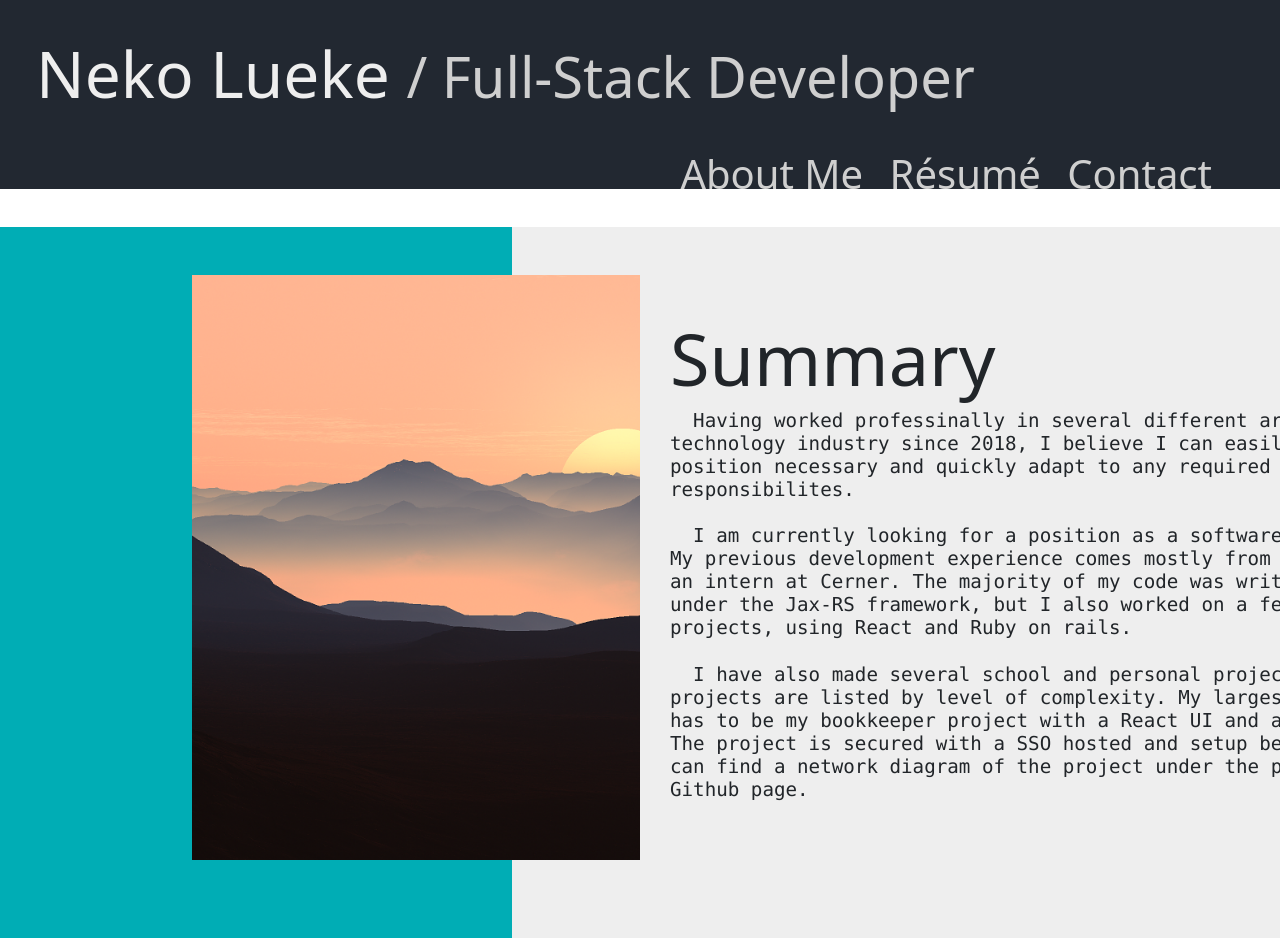
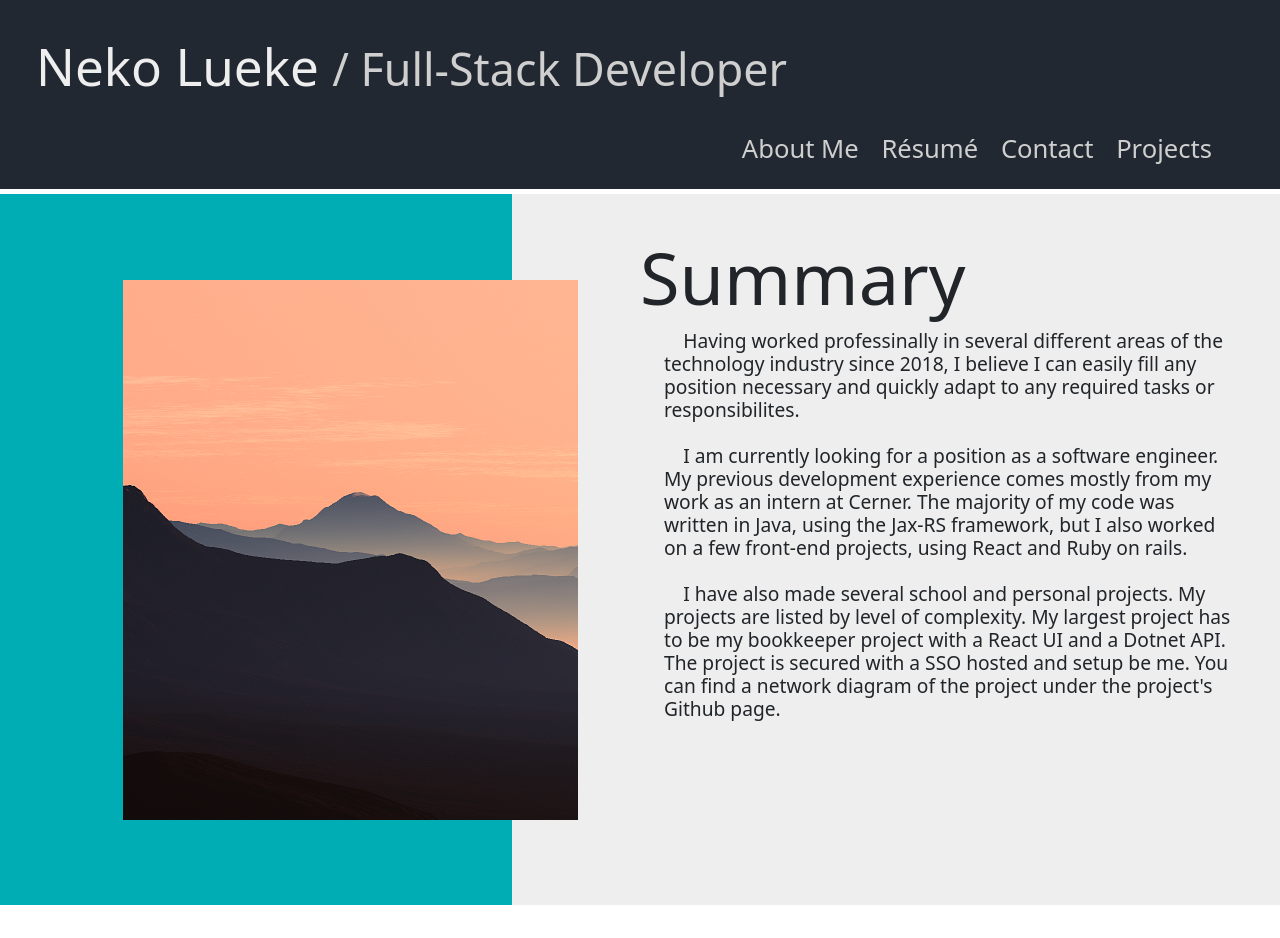
Before and after one commit to MrDomoArigato/MrDomoArigato.github.io, a Jekyll site: the page built from index.markdown, in a window 1280 px wide. Built offline with Jekyll 4.4.1, drawn with Linux system fonts in a browser that asks for light colours; after the commit the page ends 911 px from its top, so only the background shows below that.

Commit message:
Updated home page + Added Projects page

```diff
--- a/_config.yml
+++ b/_config.yml
@@ -46,23 +46,11 @@ home:
   title: Summary
   # subtitle: Seacret to life
   text: |-2
-      Having worked professinally in several different areas of the
-    technology industry since 2018, I believe I can easily fill any
-    position necessary and quickly adapt to any required tasks or
-    responsibilites.
+    &emsp;Having worked professinally in several different areas of the technology industry since 2018, I believe I can easily fill any position necessary and quickly adapt to any required tasks or responsibilites.
 
-      I am currently looking for a position as a software engineer.
-    My previous development experience comes mostly from my work as
-    an intern at Cerner. The majority of my code was written in Java,
-    under the Jax-RS framework, but I also worked on a few front-end
-    projects, using React and Ruby on rails.
+    &emsp;I am currently looking for a position as a software engineer. My previous development experience comes mostly from my work as an intern at Cerner. The majority of my code was written in Java, using the Jax-RS framework, but I also worked on a few front-end projects, using React and Ruby on rails.
 
-      I have also made several school and personal projects. My
-    projects are listed by level of complexity. My largest project
-    has to be my bookkeeper project with a React UI and a Java API.
-    The project is secured with a SSO hosted and setup be me. You
-    can find a network diagram of the project under the project's
-    Github page.
+    &emsp;I have also made several school and personal projects. My projects are listed by level of complexity. My largest project has to be my bookkeeper project with a React UI and a Dotnet API. The project is secured with a SSO hosted and setup be me. You can find a network diagram of the project under the project's Github page.
 
 education:
   - name: University of Missouri-Kansas City
@@ -80,8 +68,8 @@ experience:
     timeframe: August, 2021 - Present
     text:
       - Demonstrates in depth knowledge of multiples technologies including Microsoft Enterprise, Office 365, and Cisco Meraki
-      - Debugs, fixes, and maintains technical parts of company industrial sorting equipment, including a Dematic Sorting System
-      - Trained in essential infrastructure and networking
+      - Debugs, fixes, and maintains technical parts of company industrial sorting equipment, including multiple SDI & a Dematic Sorting System
+      - Trained in essential infrastructure and networking, including switch installation & RJ-45 terminations
   - company: Code Ninjas
     location: Leawood, Kansas
     title: Tutor
@@ -117,27 +105,41 @@ skills:
     - SQL
     - Javascript
 projects:
-  - name: Project 1
-    role: Role
-    text: >-
-      Paragraph
+  - name: Bookkeeper Application
+    role: Team Lead
+    links:
+    - name: Frontend Github
+      link: https://github.com/MrDomoArigato/Capstone-Frontend
+    - name: Backend Github
+      link: https://github.com/MrDomoArigato/Capstone-Backend
+    - name: Hosted Application
+      link: https://capstone.ynlueke.com
+    text: |-2
+      &emsp;The Application was developed as part of the capstone course for my degree program. Developed by a team of four, this project provides users with a comprehensive tool to manage and track their personal finances. Utilizing modern technologies, the application integrates a responsive React frontend with a robust .NET backend, a PostgreSQL database, and secure OAuth2 login for authentication. This project showcases our ability to work collaboratively on a full-stack web application, integrating multiple technologies to deliver a secure, user-friendly platform for personal budget management.
 
-      Paragraph
-  - name: Project 2
-    role: Role
-    text: >-
-      Paragraph
+      Technology Stack
+      &emsp;- Frontend: React, CSS (Bootstrap), JavaScript
+      &emsp;- Backend: .NET Core (C#)
+      &emsp;- Database: PostgreSQL
+      &emsp;- Authentication: OAuth2
+      &emsp;- Testing Framework: xUnit, React Testing
 
-      Paragraph
-  - name: Project 3
-    role: Role
-    text: >-
-      Paragraph
+      The Projects core requirements were it must
+      &emsp;- Be a full-stack application (Cannot use CMS, like Wordpress)
+      &emsp;- Include a financial component
+      &emsp;- Have the following pages: Login, Register, Home/Dashboard, User Profile/Settings, Plus 2 Additional Pages
+      &emsp;- Have at least 1 CSS Framework
+      &emsp;- Complete at least 2 stretch goals
 
-      Paragraph
-
-
-
+      Project Stretch Goals
+      &emsp;- Deploy project to server/cloud instance (Completed)
+      &emsp;- Create Web API layer for backend interactions (Completed)
+      &emsp;- Use open-source reporting tool/business intelligence suite for all the reporting and its data visualization (Patially Completed)
+      &emsp;- Use pull requests/code review approved by a group member (Completed)
+      &emsp;- Sessions for remembering user if they close their browser and login again (Completed)
+      &emsp;- Options for user if they forgot their username or password (Completed)
+      &emsp;- Security scan application & fix critical issues (Not Completed)
+      &emsp;- Do accessibility audit and fix errors (Not Completed)
 
 exclude:
  # from https://github.com/jekyll/jekyll/blob/master/lib/site_template/_config.yml:
--- a/_includes/nav.html
+++ b/_includes/nav.html
@@ -1,10 +1,13 @@
-<div class="bg-1" style="height:21vh;font-size:4vw;padding:4vh;">
-    <div class="d-inline-block"><h1 class="display-3 text-color-4"><strong>{{ site.name }}</strong> <small class="text-color-5">/ {{ site.jobtitle }}</small></h1></div>
-    <div class="p-4 align-middle float-end d-inline-block display-6 text-color-5">
-        <a class="link-nav" href="/" data-replace="About Me"><span class="p-2">About Me</span></a>
-        <a class="link-nav" href="/resume" data-replace="Résumé"><span class="p-2">Résumé</span></a>
+<div class="bg-1" style="height:21vh;padding:4vh;">
+    <div class="d-inline-block"><h1 class="display-3 text-color-4" style="font-size: 4vw;"><strong>{{ site.name }}</strong> <small class="text-color-5">/ {{ site.jobtitle }}</small></h1></div>
+    <div class="p-4 align-middle float-end d-inline-block display-6 text-color-5" style="font-size: 2vw;--nav-color: var(--color-5);--nav-active: var(--color-3);">
+        <a class="link-nav" href="/"><span class="p-2">About Me</span></a>
+        <a class="link-nav" href="/resume"><span class="p-2">Résumé</span></a>
         {% if site.contacts %}
-            <a class="link-nav" href="/contact" data-replace="Contact"><span class="p-2">Contact</span></a>
+            <a class="link-nav" href="/contact"><span class="p-2">Contact</span></a>
+        {% endif %}
+        {% if site.projects %}
+            <a class="link-nav" href="/projects"><span class="p-2">Projects</span></a>
         {% endif %}
     </div>
 </div>
--- a/_layouts/home.html
+++ b/_layouts/home.html
@@ -1,26 +1,23 @@
 ---
 layout: default
 ---
-<div class="w-100 position-absolute" style="height:79vh;overflow:hidden;">
 <div class="w-100" style="height:79vh;">
     <div class="d-inline-block bg-3" style="width:40%;height:100%;"></div>
     <div class="d-inline-block bg-4 h-100 float-end" style="width:60%;"></div>
 </div>
-
-    <div class="d-flex justify-content-center">
-        <div class="about-content mt-5">
-            <div class="w-50 h-100 d-inline-flex justify-content-center" style="overflow:hidden;">
+<div class="d-flex w-100 p-4 position-absolute" style="height:79vh;overflow:hidden;">
+    <div id="image-container" class="w-50 h-100" style="padding:5% 5% 5% 8%;">
+        <div class="w-100 h-100" style="overflow:hidden;">
             <img src="assets/images/{{ site.home.photo }}">
         </div>
-            <div class="w-50 h-100 d-inline-flex float-end">
-                <div style="padding:40px 30px;">
+    </div>
+    <div id="bio-container" class="w-50 h-100 d-inline-flex float-end">
+        <div class="w-100 py-3">
             <h1 class="display-2"><strong>{{ site.home.title }}</strong></h1>
             {% if site.home.subtitle %}
             <h1 class="display-6" style="font-size: 2rem;">{{ site.home.subtitle }}</h1>
             {% endif %}
-                    <pre class="display-6" style="font-size: 1.2rem;">{{ site.home.text }}</pre>
+            <p class="display-6 px-4 text-break" style="font-size: 1.2rem;">{{ site.home.text | newline_to_br }}</p>
         </div>
     </div>
 </div>
-    </div>
-</div>
--- /dev/null
+++ b/_layouts/projects.html
@@ -0,0 +1,4 @@
+---
+layout: page
+---
+{% include projects.html %}
--- a/assets/css/portfolio.css
+++ b/assets/css/portfolio.css
@@ -4,8 +4,6 @@ body {
     --color-3: #00ADB5;
     --color-4: #eeeeee;
     --color-5: #cfcfcf;
-    --nav-color: var(--color-5);
-    --nav-active: var(--color-3);
 }
 
 .bg-1 {
--- /dev/null
+++ b/projects.markdown
@@ -0,0 +1,5 @@
+---
+layout: projects
+title: Projects
+permalink: /projects
+---
```
Also changed, not shown: _includes/projects.html (+19 -3 lines), 1 other file. Lines whose indentation alone changed are shown as unchanged.
